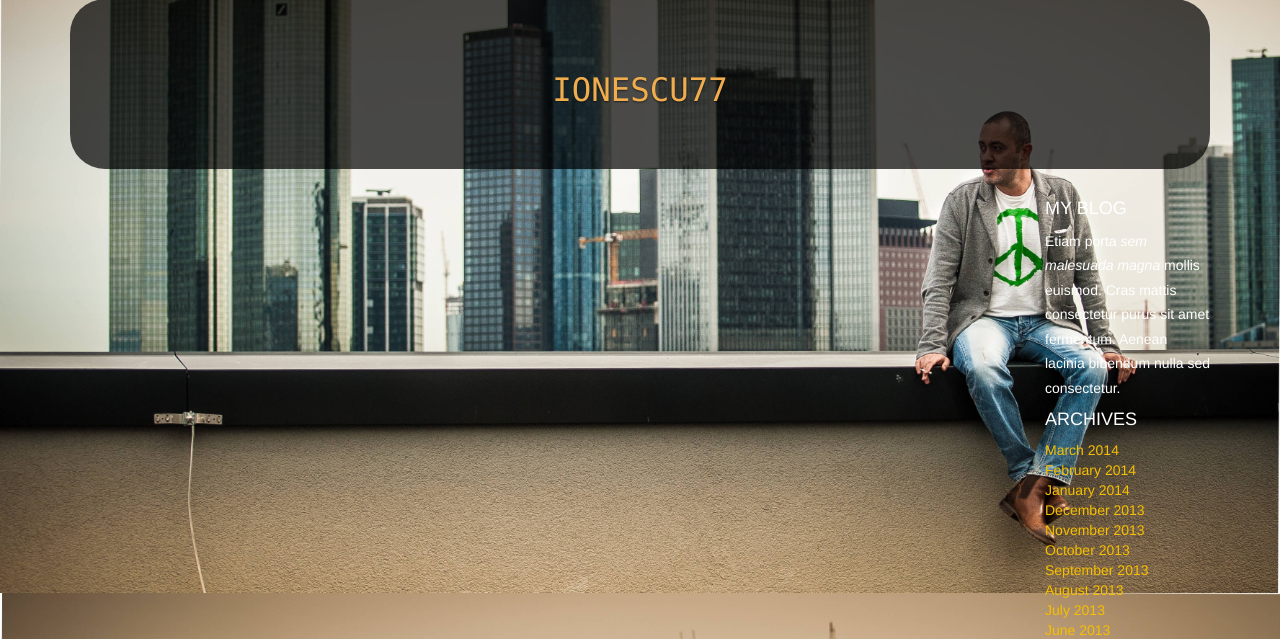
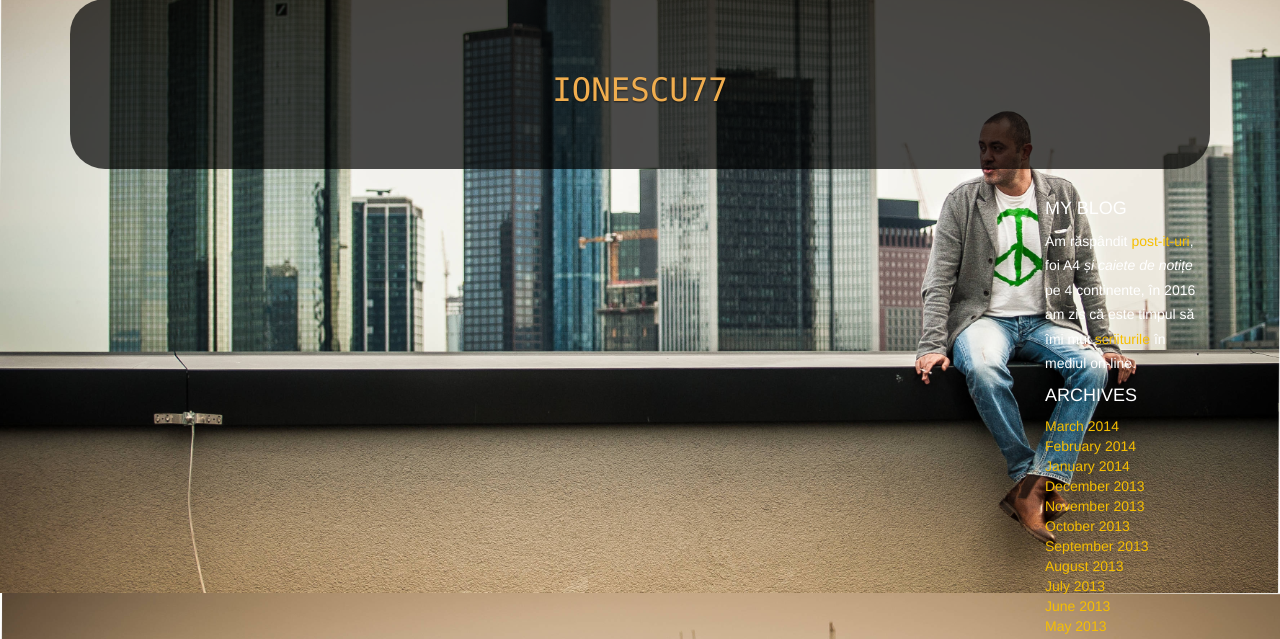
Before and after one commit to ionescu77/myWebsite, a Django app: template src/templates/includes/base.html in a window 1280 px wide. Shown: the part 1040-1679 px from the top of the page. Run offline with Django 3.2, Linux system fonts and the light colour scheme; the template is opened without the code that fills it, so the values that code supplies are empty; parts of the project's set-up code (start-up, migrations or seed data) failed here and were passed over; some libraries are stand-ins or nearby versions.

Commit message:
Minor Updates about, readme, travis to remove python 3

```diff
--- a/src/templates/includes/base.html
+++ b/src/templates/includes/base.html
@@ -122,7 +122,7 @@
               <div class="col-sm-2  blog-sidebar">
                 <div class="sidebar-module sidebar-module-inset">
                   <h4>My Blog</h4>
-                  <p>Etiam porta <em>sem malesuada magna</em> mollis euismod. Cras mattis consectetur purus sit amet fermentum. Aenean lacinia bibendum nulla sed consectetur.</p>
+                  <p>Am răspândit <a href="https://en.wikipedia.org/wiki/Post-it_note">post-it-uri</a>, foi A4 <em>și caiete de notițe</em> pe 4 continente, în 2016 am zis că este timpul să îmi mut <a href="https://dexonline.ro/definitie/scriitur%C4%83">scriiturile</a> în mediul on-line.</p>
                 </div>
                 <div class="sidebar-module">
                   <h4>Archives</h4>
```
Also changed, not shown: .travis.yml, README.md.
